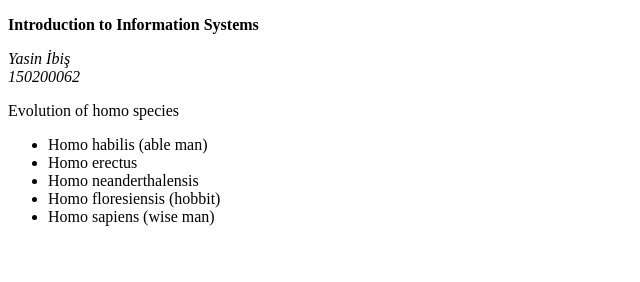
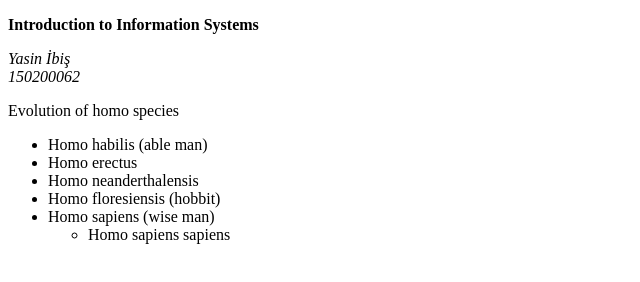
Before and after one commit to itu-itis/git-fundamentals-draft-itu-itis21-ibisy20, a plain HTML site: page index.html in a window 1280 px wide. Shown: the whole page, without its empty margins (0-640 px from the left). Drawn offline with Linux system fonts and the light colour scheme.

Commit message:
index.html is added.

```diff
--- a/index.html
+++ b/index.html
@@ -24,7 +24,11 @@
 		    <li> Homo neanderthalensis </li>
 		    <li> Homo floresiensis (hobbit) </li>
 		    <li> Homo sapiens (wise man)</li>
-		</ul>
+		    <ul>
+			<li> Homo sapiens sapiens </li>
+		    </ul>
+</ul>
+
 
 	</body>
 </html>
```
